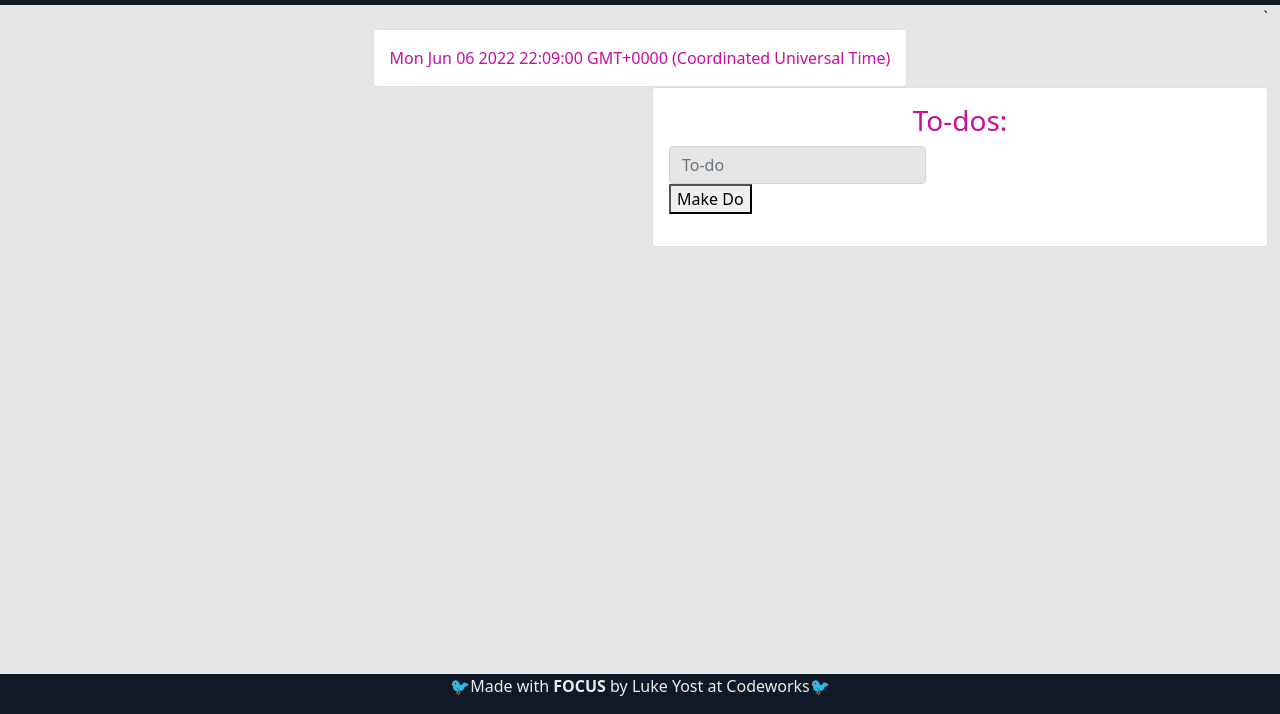
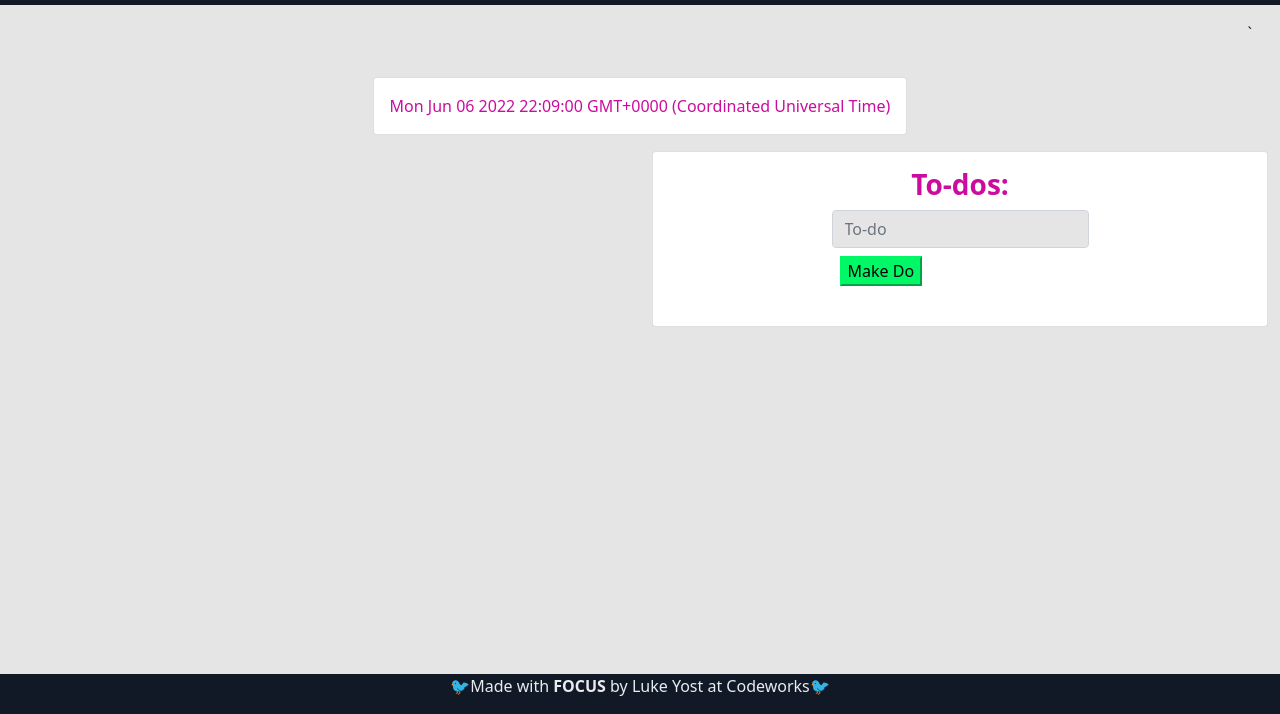
Before and after one commit to Luke-Yost/checkpoint4inspire, a website with bundled scripts: page index.html in a window 1280 px wide. Shown: the part 86-800 px from the top of the page. Built offline with nearby package versions, Linux system fonts and the light colour scheme; no server answers; a script that the page names is missing.

Commit message:
almost 14/14

```diff
--- a/app/Models/Todo.js
+++ b/app/Models/Todo.js
@@ -13,7 +13,7 @@ export class Todo{
 
   get Template(){
     return`
-    <li class="list-group-item">${this.description}<button class="btn-danger" onclick="app.todosController.deleteTodo('${this.id}')">Delete</button></li>
+    <li class="list-group-item"><input type="checkbox">${this.description}<button class="btn-danger btn-sm " onclick="app.todosController.deleteTodo('${this.id}')">Delete</button></li>
     `
   }
 
--- a/index.html
+++ b/index.html
@@ -33,7 +33,7 @@
 
               <div class="row">
                 <div  class="col-12 d-flex justify-content-end">
-                  <div id="weather">
+                  <div class="m-3" id="weather">
 
                     <!-- <div id="weatherTemp"></div> -->
                     <!-- h1>🌤️ ${Math.round(this.celciusTemp)}C </h1>
@@ -46,7 +46,7 @@
 
               <div class="row ">
                 <div class="col-12 d-flex justify-content-center align-items-center mh-70">
-                  <div id="clock">
+                  <div class="my-3" id="clock">
 
                   </div>
                 </div>
@@ -65,11 +65,11 @@
                 <div class="col-6">
                   <div class="card">
                     <div class="card-body text-info">
-                      <h3 class="card-title text-center">To-dos:</h3>
-                      <div class="input-group mb-3">
+                      <h3 class="card-title text-center"><b>To-dos:</b></h3>
+                      <div class="input-group mb-3 d-flex justify-content-center">
                         <form  onsubmit="app.todosController.makeTodo()">
                           <input type="text" class="form-control" placeholder="To-do" name="name" id="name">
-                          <button>Make Do</button>
+                          <button class="btn-success m-2">Make Do</button>
                         </form>
                       </div
 
```
